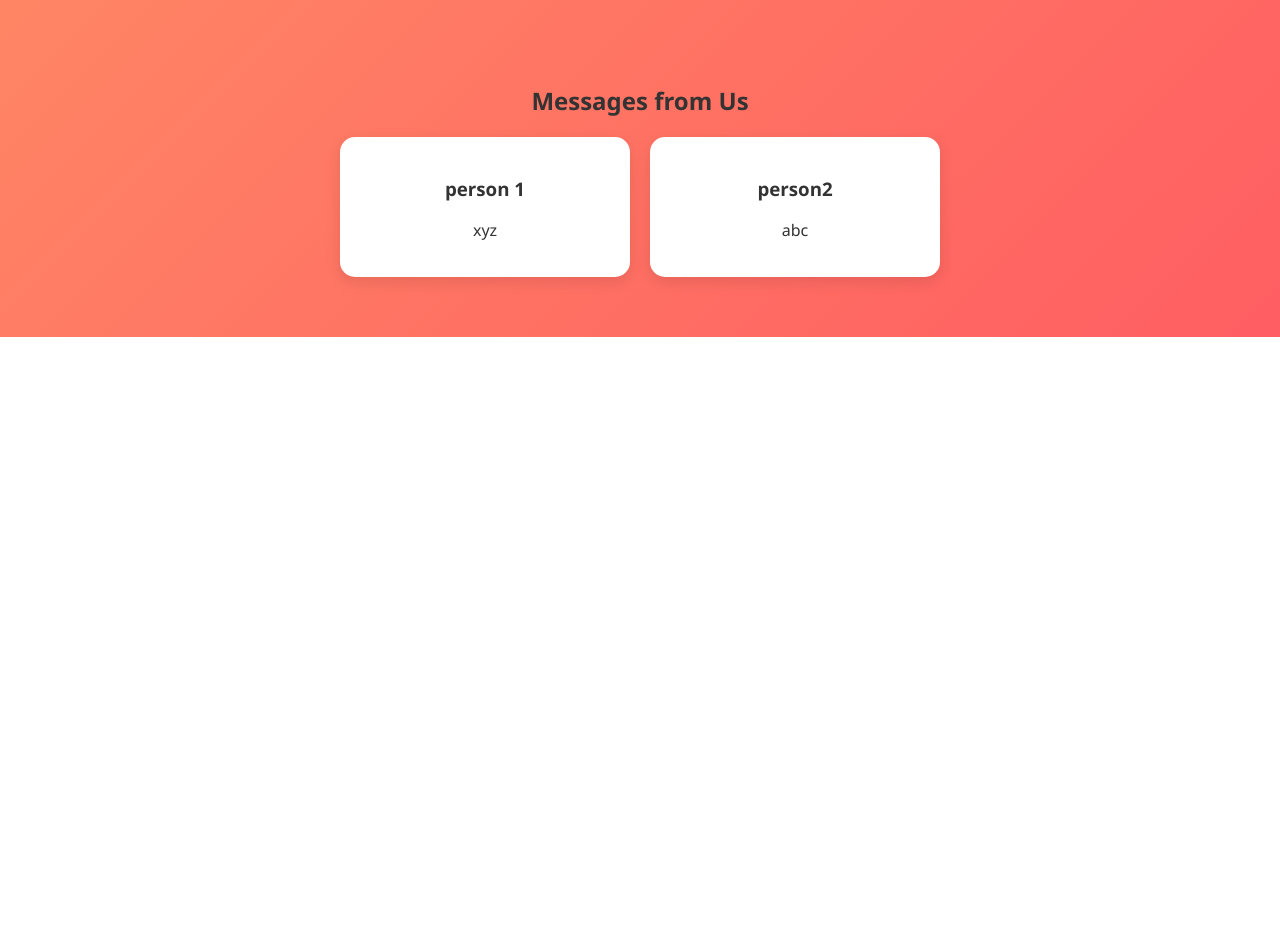
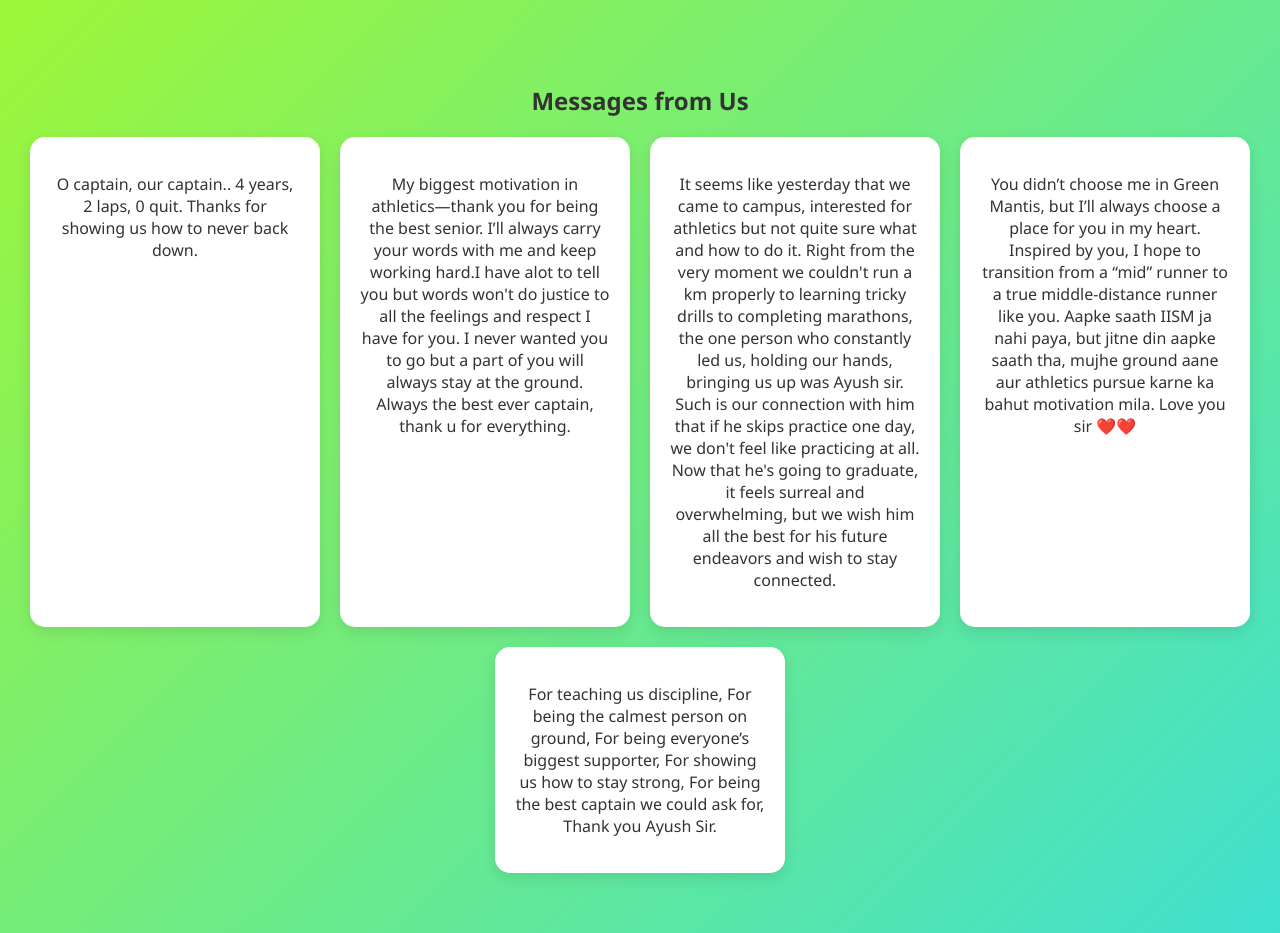
Before and after one commit to aadyaa74/ayush-sir-farewell, a plain HTML site: page index.html in a window 1280 px wide. Shown: the part 820-1753 px from the top of the page. Before the commit the page ends 1157 px from the top, so only its background shows below. Drawn offline with Linux system fonts and the light colour scheme.

Commit message:
Update index.html - added messages

```diff
--- a/index.html
+++ b/index.html
@@ -10,7 +10,7 @@
         body {
             margin: 0;
             font-family: 'Segoe UI', sans-serif;
-            background: linear-gradient(135deg, #ff9966, #ff5e62);
+            background: linear-gradient(135deg, #c0ff00, #40E0D0);
             color: #333;
             text-align: center;
         }
@@ -103,36 +103,55 @@
         <h2>Messages from Us </h2>
         <div class="messages">
 
-            <!-- 👉 COPY THIS BLOCK TO ADD MORE -->
             <div class="message-card">
-                <h3>person 1</h3>
-                <p>xyz</p>
+                <p>O captain, our captain.. 4 years, 2 laps, 0 quit. Thanks for showing us how to never back down.</p>
             </div>
 
             <div class="message-card">
-                <h3>person2</h3>
-                <p>abc</p>
+                <p>My biggest motivation in athletics—thank you for being the best senior. I’ll always carry your words
+                    with me and keep working hard.I have alot to tell you but words won't do justice to all the feelings
+                    and respect I have for you. I never wanted you to go but a part of you will always stay at the
+                    ground. Always the best ever captain, thank u for everything.</p>
             </div>
+
+            <div class="message-card">
+                <p>It seems like yesterday that we came to campus, interested for athletics but not quite sure what and
+                    how to do it. Right from the very moment we couldn't run a km properly to learning tricky drills to
+                    completing marathons, the one person who constantly led us, holding our hands, bringing us up was
+                    Ayush sir.
+
+                    Such is our connection with him that if he skips practice one day, we don't feel like practicing at
+                    all.
+
+                    Now that he's going to graduate, it feels surreal and overwhelming, but we wish him all the best for
+                    his future endeavors and wish to stay connected.</p>
+            </div>
+
+            <div class="message-card">
+                <p>You didn’t choose me in Green Mantis, but I’ll always choose a place for you in my heart.
+
+                    Inspired by you, I hope to transition from a “mid” runner to a true middle-distance runner like you.
+                    Aapke saath IISM ja nahi paya, but jitne din aapke saath tha, mujhe ground aane aur athletics pursue
+                    karne ka bahut motivation mila.
+
+                    Love you sir ❤️❤️</p>
+            </div>
+
+            <div class="message-card">
+                <p>For teaching us discipline,
+                    For being the calmest person on ground,
+                    For being everyone’s biggest supporter,
+                    For showing us how to stay strong,
+                    For being the best captain we could ask for,
+                    Thank you Ayush Sir.</p>
+            </div>
+
+
 
         </div>
     </section>
 
-    <!-- 🥺 SPECIAL
-        <section>
-        <h2>Things We'll Miss 🥺</h2>
-        <ul>
-            <li>Your advice when we needed it most</li>
-            <li>Your random jokes 😂</li>
-            <li>The way you handled everything so calmly</li>
-        </ul>
-    </section>
-    -->
 
-    <!-- 🎉 FOOTER
-    <footer>
-        You'll always be remembered 💫
-    </footer>
-    -->
 
     <!-- 🎧 MUSIC -->
     <audio id="bg-music" loop>
```
